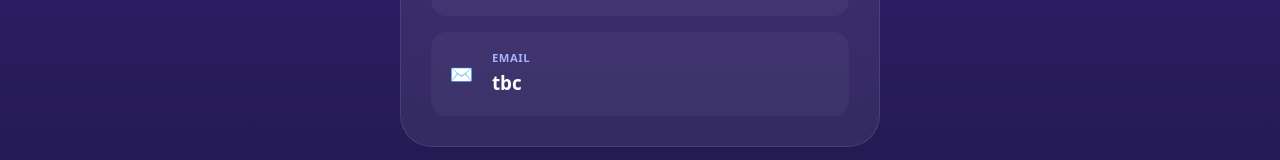
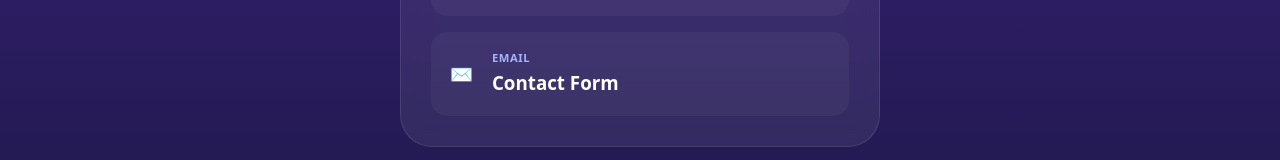
Before and after one commit to darkeyesdesign/magic-party-characters, a Next.js app: page / in a window 1280 px wide. Shown: the part 4071-4231 px from the top of the page. Built offline with nearby package versions, Linux system fonts and the light colour scheme.

Commit message:
clean up nav

```diff
--- a/pages/_contact-page.js
+++ b/pages/_contact-page.js
@@ -12,7 +12,6 @@ const lexend = Lexend({ subsets: ['latin-ext'] });
 export default function ContactPage() {
 	return (
 		<>
-			<HeaderPart />
 
 			{/* SET UP Styles AND Font */}
   		<main className={`${styles.main} ${lexend.className}`}>
--- a/pages/components/_social-icons.js
+++ b/pages/components/_social-icons.js
@@ -12,16 +12,12 @@ export default function SocialIcons() {
 				/>
 			</a>
 */}
-			<a href="#">
+{/*			<a href="#">
 				<img src="/assets/socials/youtube-logo.png"
 				className={[styles.social_logos, styles.youtube].join(" ")}
 				/>
 			</a>
-			<a href="#">
-				<img src="/assets/socials/imdb-logo.png"
-				className={[styles.social_logos, styles.imdb].join(" ")}
-				/>
-			</a>
+*/}
 			<a href="#">
 				<img src="/assets/socials/instagram.png"
 				className={[styles.social_logos, styles.ig].join(" ")}
--- a/pages/index.js
+++ b/pages/index.js
@@ -1,4 +1,4 @@
-import link from 'next/link'
+import Link from 'next/link'
 
 import Head from 'next/head'
 import { Advent_Pro, Inter, Lexend } from 'next/font/google'
@@ -191,13 +191,13 @@ export default function Home() {
                   <span>@tbc</span>
                 </div>
               </a>
-              <a href="mailto:tbc" className="contact-item">
+              <Link href="/_contact-page" className="contact-item">
                 <span className="item-icon">✉️</span>
                 <div>
                   <label>Email</label>
-                  <span>tbc</span>
+                  <span>Contact Form</span>
                 </div>
-              </a>
+              </Link>
             </div>
           </div>
         </div>
```
Also changed, not shown: pages/_main.js (+4 -3 lines), 2 other files (tests, documents, lock files or other folders).
